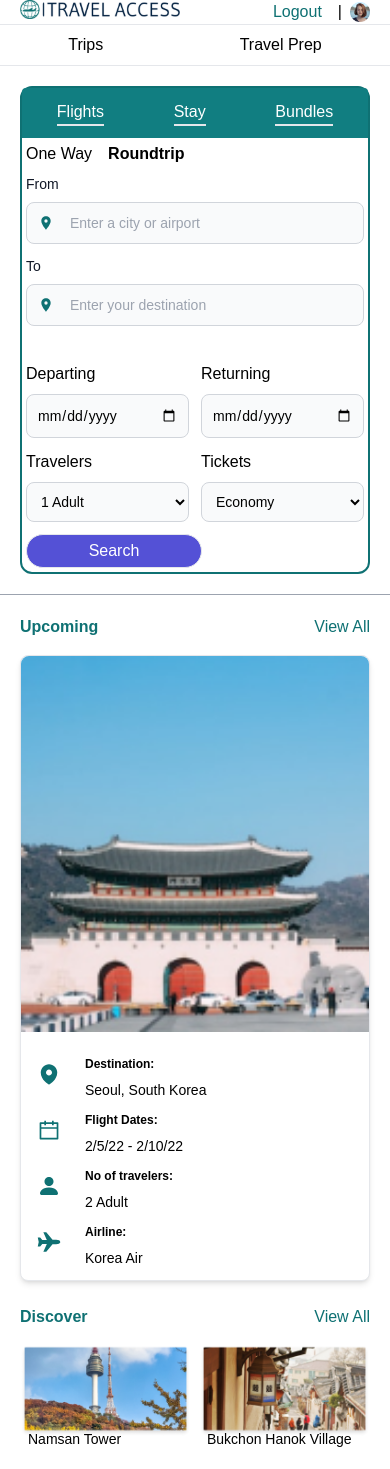
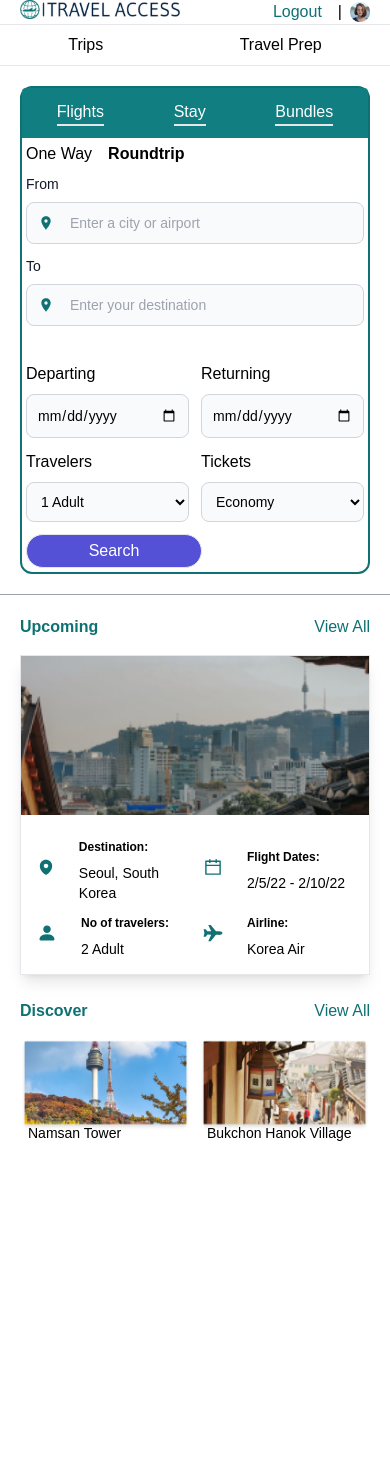
Before and after one commit to Co-Lab-You-Belong-in-Tech/TravelAccess-frontend, a React (Vite) app: page /dashboard/trip in a window 390 px wide. After the commit the page ends 1163 px from the top, so only its background shows below. Built offline with nearby package versions, Linux system fonts and the light colour scheme; sample sign-in values are in the browser's storage.

Commit message:
fix: upcoming mobile view

```diff
--- a/src/components/Trip/Trip.module.css
+++ b/src/components/Trip/Trip.module.css
@@ -64,13 +64,13 @@ a {
   @apply m-5 lg:mx-[5.5rem];
 }
 .cardContainer {
-  @apply flex bg-white rounded-lg border shadow-md md:flex-row md:max-w-md h-auto;
+  @apply flex bg-white border shadow-lg md:flex-row md:max-w-md h-auto;
 }
 .cardContainer2 {
-  @apply flex bg-white rounded-lg border shadow-md md:flex-row md:max-w-md h-auto;
+  @apply flex bg-white border shadow-md md:flex-row md:max-w-md h-auto;
 }
 .cardImage {
-  @apply object-cover mr-3 w-52 rounded-t-lg md:h-auto md:w-[45%] md:rounded-none md:rounded-l-lg;
+  @apply object-cover mr-3 w-52  md:h-auto md:w-[45%];
 }
 .img {
   @apply mr-2;
@@ -104,13 +104,20 @@ a {
 }
 @media screen and (max-width: 600px) {
   .cardContainer{
-   @apply flex flex-col text-xs;
+   @apply flex flex-col text-xs h-80;
+
+  }
+  .cardText{
+    @apply grid grid-cols-2;
   }
   .cardImage{
-    @apply w-full;
+    @apply w-full h-1/2;
   }
   .cardContainer2 {
 
     display: none;
   }
+  .mobile{
+    width:20px
+  }
 }
--- a/src/components/Trip/index.jsx
+++ b/src/components/Trip/index.jsx
@@ -1,6 +1,6 @@
 import style from './Trip.module.css';
 import { MdLocationOn } from 'react-icons/md';
-import { FaPlane, FaRegCalendarTimes, FaUser } from 'react-icons/fa';
+// import { FaPlane, FaRegCalendarTimes, FaUser } from 'react-icons/fa';
 
 import TripUpcoming from '../TripUpcoming';
 
--- a/src/components/TripUpcoming/index.jsx
+++ b/src/components/TripUpcoming/index.jsx
@@ -12,14 +12,14 @@ const TripUpcoming = () => {
 				<div className={style.cardContainer}>
 					<img
 						className={style.cardImage}
-            src='../../assets/Images/Seoul upcoming trip 1x.png'
+						src='../../assets/Images/Seoul template 1x.png '
 						alt='seoul'
 					/>
 					{/* <div className='flex pl-4'> */}
 					<div className={style.cardText}>
 						<div className={style.icons}>
 							<div className={style.img}>
-                <img src={location} alt={location} />
+								<img src={location} alt={location} className={style.mobile} />
 							</div>
 							<div className='mx-4'>
 								<h3 className='font-bold'>Destination:</h3>
@@ -28,7 +28,7 @@ const TripUpcoming = () => {
 						</div>
 						<div className={style.icons}>
 							<div className={style.img}>
-                <img src={calender} alt={user} />
+								<img src={calender} alt={user} className={style.mobile} />
 							</div>
 							<div className='mx-4'>
 								<h3 className='font-bold'>Flight Dates:</h3>
@@ -37,7 +37,7 @@ const TripUpcoming = () => {
 						</div>
 						<div className={style.icons}>
 							<div className={style.img}>
-                <img src={user} alt={user} />
+								<img src={user} alt={user} className={style.mobile} />
 							</div>
 							<div className='mx-4'>
 								<h3 className='font-bold'>No of travelers:</h3>
@@ -46,7 +46,7 @@ const TripUpcoming = () => {
 						</div>
 						<div className={style.icons}>
 							<div className={style.img}>
-                <img src={plane} alt={plane} />
+								<img src={plane} alt={plane} className={style.mobile} />
 							</div>
 							<div className='mx-4'>
 								<h3 className='font-bold'>Airline:</h3>
```
Lines whose indentation alone changed are shown as unchanged.
